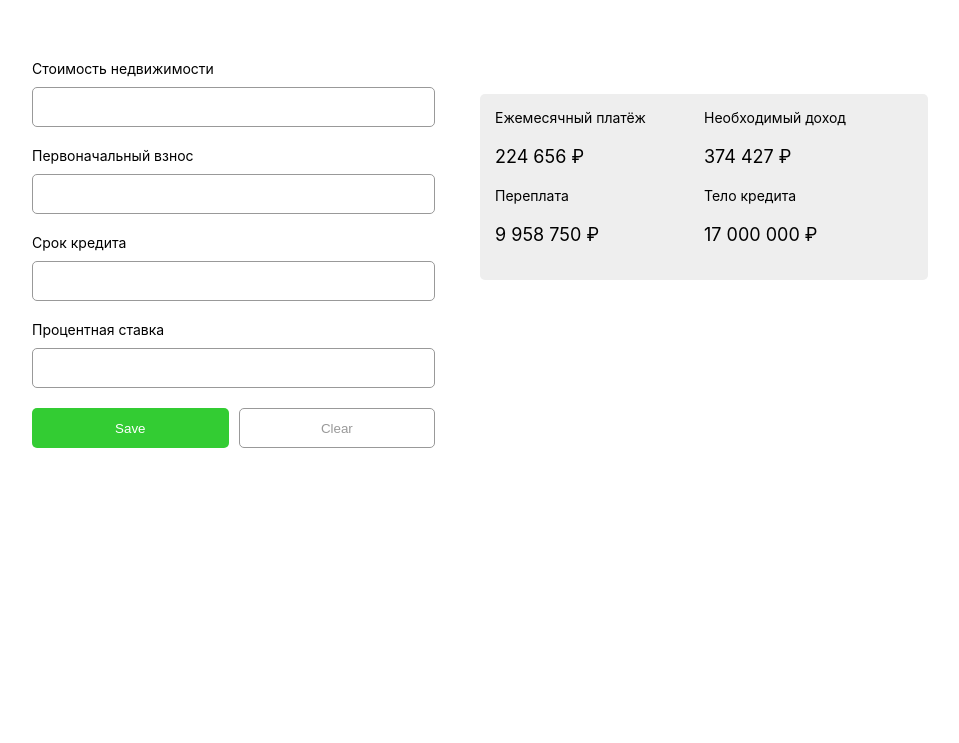
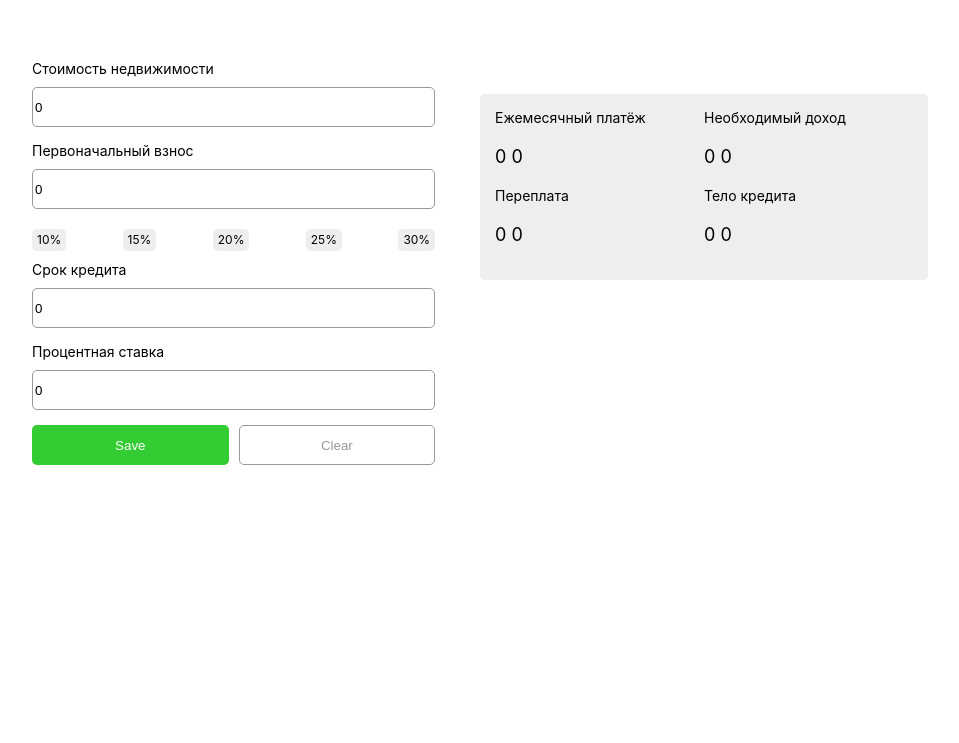
Before and after one commit to svetanti/estate-calculator, a React app: page / in a window 1280 px wide. Shown: the whole page, without its empty margins (160-1119 px from the left). Built offline with nearby package versions, Linux system fonts and the light colour scheme.

Commit message:
add result output

```diff
--- a/package.json
+++ b/package.json
@@ -11,7 +11,8 @@
     "react": "^17.0.1",
     "react-dom": "^17.0.1",
     "react-scripts": "4.0.1",
-    "web-vitals": "^0.2.4"
+    "web-vitals": "^0.2.4",
+    "yup": "^0.32.8"
   },
   "scripts": {
     "start": "react-scripts start",
--- a/src/components/Calc/Calc.css
+++ b/src/components/Calc/Calc.css
@@ -1,9 +1,10 @@
 .form {
   display: grid;
   grid-template-columns: repeat(2, 1fr);
-  grid-template-rows: repeat(5, min-content);
+  grid-template-rows: repeat(10, min-content);
   column-gap: 10px;
   width: 45%;
+  position: relative;
 }
 
 .form__label {
@@ -12,15 +13,24 @@
   flex-direction: column;
   font-size: 14px;
   font-weight: normal;
-  margin-bottom: 20px;
+  margin-bottom: 10px;
 }
 
 .form__filed {
+  grid-column: 1/3;
   height: 40px;
-  margin-top: 10px;
+  margin-bottom: 15px;
   border: 1px solid #999;
   box-sizing: border-box;
   border-radius: 5px;
+}
+
+.form__error {
+  position: absolute;
+  top: 70px;
+  left: 0;
+  font-size: 10px;
+  color: red;
 }
 
 .form__button {
@@ -40,3 +50,25 @@
   color: #999;
   border: 1px solid #999;
 }
+
+.form__percent {
+  grid-column: 1/3;
+  display: flex;
+  list-style: none;
+  margin: 5px 0 10px;
+  padding: 0;
+  justify-content: space-between;
+}
+
+.form__percent-rate {
+  font-size: 12px;
+  line-height: 1;
+  padding: 5px;
+  background-color: #eee;
+  border-radius: 5px;
+}
+
+.form__percent-rate_active {
+  background-color: #23a4de;
+  color: #fff;
+}
--- a/src/components/Calc/Calc.js
+++ b/src/components/Calc/Calc.js
@@ -1,56 +1,136 @@
 import React from 'react';
-import { Formik, Form, input, ErrorMessage } from 'formik';
+import { Formik, Form, useField } from 'formik';
+import * as Yup from 'yup';
+import PropTypes from 'prop-types';
 
-const Calc = () => (
+const Input = ({ label, ...props }) => {
+  const [field, meta] = useField(props);
+  const { id } = props;
+  return (
+    <>
+      <label htmlFor={id} className='form__label' type='number'>{label}</label>
+      <input className='form__filed' {...field} {...props} />
+      {meta.touched && meta.error ? (
+        <div className='form__error'>{meta.error}</div>
+      ) : null}
+    </>
+  );
+};
+
+const Calc = (props) => {
+  const { showResult } = props;
+
+  const calculate = (values) => {
+    const { price, fee, period, rate } = values;
+    const loan = price - fee;
+    const payment = loan * (rate / 1200 + (rate / 1200) / ((1 + rate / 1200) ** period - 1));
+    const salary = 5 * (payment / 3);
+    const overpayment = payment * period - price + fee;
+    return { loan, payment, salary, overpayment };
+  }
+
+  const submitForm = (values) => {
+    showResult(calculate(values));
+  }
+
+  const getCurrentValues = (values) => {
+    const valuesToCalculate = { ...values };
+    Object.keys(valuesToCalculate).forEach((item) => {
+      if (valuesToCalculate[item] === 0) {
+        valuesToCalculate[item] = 0;
+      }
+    });
+    return valuesToCalculate;
+  }
+
+  return (
     <>
       <Formik
-      initialValues={{ price: '', period: '', fee: '', rate: '' }}
-      validate={values => {
-        const errors = {};
-        if (!values.price) {
-          errors.price = 'Required';
-        } else if (
-          !/^[A-Z0-9._%+-]+@[A-Z0-9.-]+\.[A-Z]{2,}$/i.test(values.price)
-        ) {
-          errors.price = 'Invalid price';
-        }
-        return errors;
-      }}
-      onSubmit={(values, { setSubmitting }) => {
-        setTimeout(() => {
-          alert(JSON.stringify(values, null, 2));
-          setSubmitting(false);
-        }, 400);
-      }}
+        setFieldValue
+        validateOnChange
+        initialValues={{ price: 0, fee: 0, period: 0, rate: 0 }}
+        validationSchema={Yup.object({
+          price: Yup.string().required('Это поле не должно быть пустым'),
+          period: Yup.string().required('Это поле не должно быть пустым'),
+          fee: Yup.string().required('Это поле не должно быть пустым'),
+          rate: Yup.string().required('Это поле не должно быть пустым')
+        })}
+        onSubmit={submitForm}
       >
-      {({ isSubmitting }) => (
+        {({ handleChange, setFieldValue, values }) => (
           <Form className='form'>
-          <label htmlFor='price' className='form__label'>Стоимость недвижимости
-            <input type='text' id='price' name='price' className='form__filed' />
-            <ErrorMessage name='price' component='div' />
-          </label>
-          <label htmlFor='fee' className='form__label'>Первоначальный взнос
-            <input type='text' id='fee' name='fee' className='form__filed' />
-          </label>
-          <ErrorMessage name='fee' component='div' />
-          <label htmlFor='period' className='form__label'>Срок кредита
-            <input type='text' id='period' name='period' className='form__filed' />
-          </label>
-          <ErrorMessage name='period' component='div' />
-          <label htmlFor='rate' className='form__label'>Процентная ставка
-            <input type='text' id='rate' name='rate' className='form__filed' />
-          </label>
-          <ErrorMessage name='rate' component='div' />
-          <button type='submit' disabled={isSubmitting} className='form__button form__button_type_save'>
+            <Input
+              name='price'
+              id='price'
+              label='Стоимость недвижимости'
+              onChange={evt => {
+                handleChange(evt)
+                setFieldValue('price', evt.target.value)
+                submitForm(getCurrentValues(values));
+              }} />
+            <Input
+              name='fee'
+              id='fee'
+              label='Первоначальный взнос'
+              onChange={evt => {
+                handleChange(evt)
+                setFieldValue('fee', evt.target.value)
+                submitForm(getCurrentValues(values));
+              }} />
+            <ul className='form__percent'>
+              <li className='form__percent-rate'>10%</li>
+              <li className='form__percent-rate'>15%</li>
+              <li className='form__percent-rate'>20%</li>
+              <li className='form__percent-rate'>25%</li>
+              <li className='form__percent-rate'>30%</li>
+            </ul>
+            <Input
+              name='period'
+              id='period'
+              label='Срок кредита'
+              onChange={evt => {
+                handleChange(evt)
+                setFieldValue('period', evt.target.value)
+                submitForm(getCurrentValues(values));
+              }} />
+            <Input
+              name='rate'
+              id='rate'
+              label='Процентная ставка'
+              onChange={evt => {
+                handleChange(evt)
+                setFieldValue('rate', evt.target.value)
+                submitForm(getCurrentValues(values));
+              }} />
+            <button type='submit' className='form__button form__button_type_save'>
               Save
            </button>
-          <button type='submit' disabled={isSubmitting} className='form__button form__button_type_clear'>
+            <button type='reset' className='form__button form__button_type_clear'>
               Clear
            </button>
           </Form>
         )}
       </Formik>
     </>
-);
+  )
+};
+
+Input.propTypes = {
+  label: PropTypes.string,
+  id: PropTypes.string,
+}
+
+Input.defaultProps = {
+  label: 0,
+  id: 0,
+}
+
+Calc.propTypes = {
+  showResult: PropTypes.func
+}
+
+Calc.defaultProps = {
+  showResult: () => { }
+}
 
 export default Calc;
--- a/src/components/Container/Container.js
+++ b/src/components/Container/Container.js
@@ -1,16 +1,31 @@
-import React from 'react';
+import React, { useState } from 'react';
 import Calc from '../Calc/Calc';
 import Result from '../Result/Result';
 
-const Container = () => (
-  <div className='container'>
-    <Calc />
-    <Result
-      payment='224 656'
-      salary='374 427'
-      overpayment='9 958 750'
-      loan='17 000 000' />
-  </div>
-);
+const Container = () => {
+  const [loan, setLoan] = useState(0);
+  const [payment, setPayment] = useState(0);
+  const [salary, setSalary] = useState(0);
+  const [overpayment, setOverpayment] = useState(0);
+
+  const showResult = (result) => {
+    setLoan(result.loan.toLocaleString('ru-RU', { maximumFractionDigits: 0 }));
+    setPayment(result.payment.toLocaleString('ru-RU', { maximumFractionDigits: 0 }));
+    setSalary(result.salary.toLocaleString('ru-RU', { maximumFractionDigits: 0 }));
+    setOverpayment(result.overpayment.toLocaleString('ru-RU', { maximumFractionDigits: 0 }));
+  }
+
+  return (
+    <div className='container'>
+      <Calc
+        showResult={showResult} />
+      <Result
+        payment={payment}
+        salary={salary}
+        overpayment={overpayment}
+        loan={loan} />
+    </div>
+  )
+};
 
 export default Container;
--- a/src/components/Result/Result.js
+++ b/src/components/Result/Result.js
@@ -2,17 +2,17 @@ import React from 'react';
 import PropTypes from 'prop-types';
 
 const propTypes = {
-  payment: PropTypes.string,
-  salary: PropTypes.string,
-  overpayment: PropTypes.string,
-  loan: PropTypes.string
+  payment: PropTypes.number,
+  salary: PropTypes.number,
+  overpayment: PropTypes.number,
+  loan: PropTypes.number
 };
 
 const defaultProps = {
-  payment: '',
-  salary: '',
-  overpayment: '',
-  loan: ''
+  payment: 0,
+  salary: 0,
+  overpayment: 0,
+  loan: 0
 };
 
 const Result = (props) => {
@@ -21,19 +21,19 @@ const Result = (props) => {
     <div className='result'>
       <div>
         <h2 className='result__heading'>Ежемесячный платёж</h2>
-        <p className='result__values'>{payment} {'\u20bd'}</p>
+        <p className='result__values'>{payment} {payment && '\u20bd'}</p>
       </div>
       <div>
         <h2 className='result__heading'>Необходимый доход</h2>
-        <p className='result__values'>{salary} {'\u20bd'}</p>
+        <p className='result__values'>{salary} {salary && '\u20bd'}</p>
       </div>
       <div>
         <h2 className='result__heading'>Переплата</h2>
-        <p className='result__values'>{overpayment} {'\u20bd'}</p>
+        <p className='result__values'>{overpayment} {overpayment && '\u20bd'}</p>
       </div>
       <div>
         <h2 className='result__heading'>Тело кредита</h2>
-        <p className='result__values'>{loan} {'\u20bd'}</p>
+        <p className='result__values'>{loan} {loan && '\u20bd'}</p>
       </div>
     </div>
   );
```
Also changed, not shown: 3 other files. Lines whose indentation alone changed are shown as unchanged.
